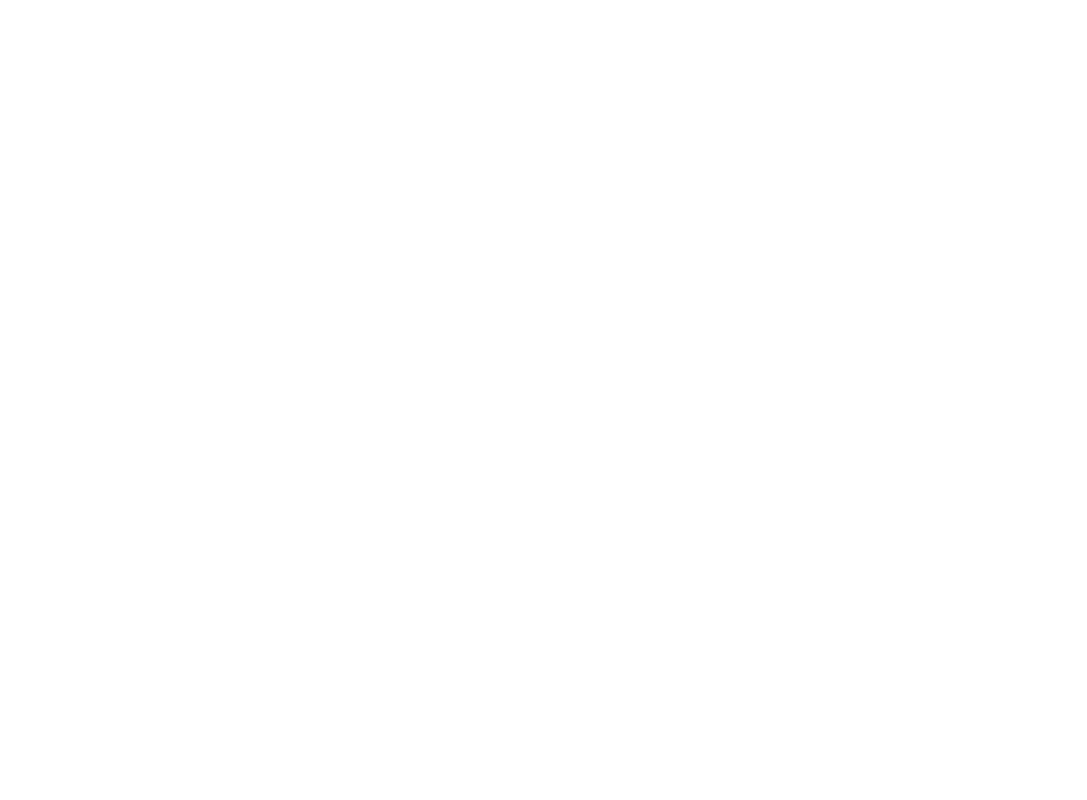
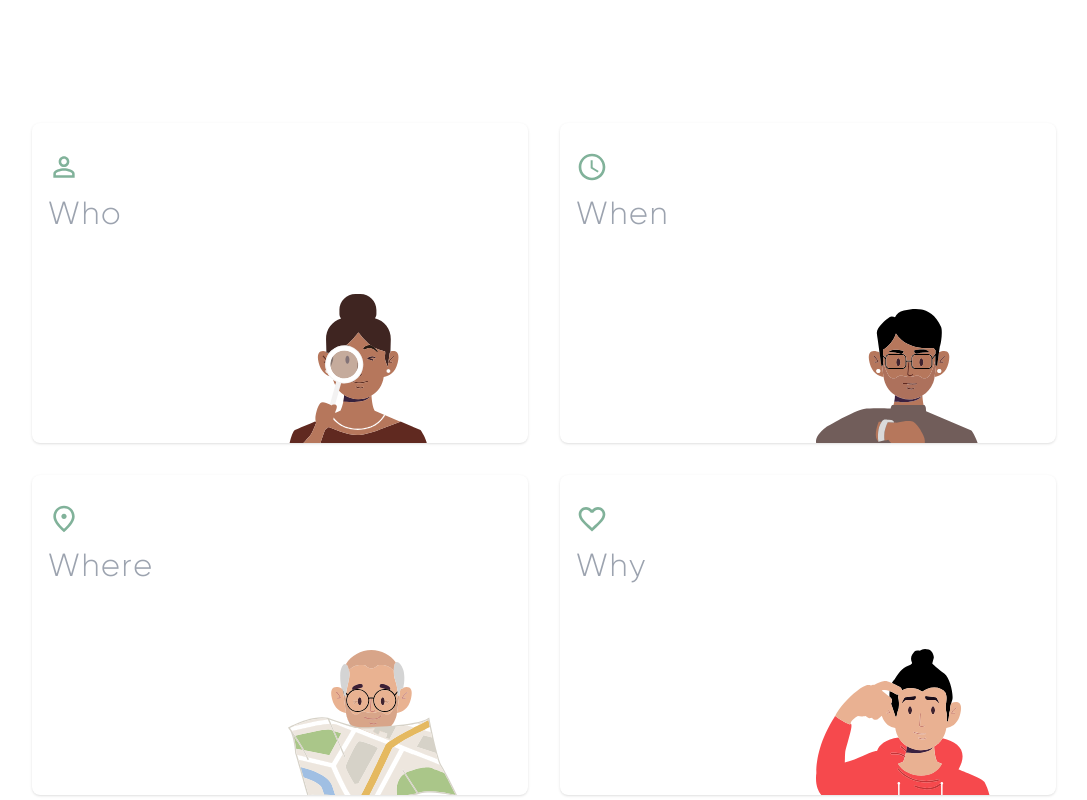
Before and after one commit to stapusoa/portfolio, a React (Vite) app: page /portfolio/projects/project1 in a window 1280 px wide. Shown: the part 2660-3460 px from the top of the page, without its empty margins (96-1183 px from the left). Built offline with nearby package versions, Linux system fonts and the light colour scheme; a web font is replaced by a local one.

Commit message:
Refactor page layout and build project

```diff
--- a/src/pages/projects/Project1.tsx
+++ b/src/pages/projects/Project1.tsx
@@ -188,24 +188,28 @@
               <Questions
                 w="Who"
                 SvgComponent={WhoIcon}
+                illustrationKey="who"
                 question="Who is experiencing the problem?"
                 statement="Small to medium-sized businesses using inventory management systems, specifically clients of Fishbowl Inventory."
               />
               <Questions
                 w="When"
                 SvgComponent={WhenIcon}
+                illustrationKey="when"
                 question="When does the problem occur?"
                 statement="The problem arises when these businesses need to perform inventory management and administrative tasks remotely, such as when they are away from the office or do not have access to desktop systems."
               />
               <Questions
-                w="When"
+                w="Where"
                 SvgComponent={WhereIcon}
+                illustrationKey="where"
                 question="Where does the user experience the problem?"
                 statement="The problem occurs in environments where these businesses need to manage inventory and administrative tasks remotely or on-the-go, outside of a traditional desktop setup."
               />
               <Questions
-                w="When"
+                w="Why"
                 SvgComponent={WhyIcon}
+                illustrationKey="why"
                 question="Why does this pain point matter to the user?"
                 statement="Efficient inventory management is key to the success of small and medium-sized businesses. Poor mobile solutions limit their capability to manage inventory remotely, leading to issues in order management, data access, and business agility, thus affecting productivity and possibly revenue."
               />
@@ -213,12 +217,12 @@
             <Goal
               statement="To successfully launch Fishbowl Go, a user-friendly iPad/tablet app, designed to bridge the gap in mobile inventory management for small to medium-sized businesses. Our aim was to simplify administrative tasks, making inventory management as efficient on tablets as it is on desktops. The goal was to enhance operational efficiency by at least 20% and improve user satisfaction, targeting a 15% increase in Fishbowl Inventory's client base within the first six months after launch."
               image={[
-                "/images/fbgo-sticky1.png",
-                "/images/fbgo-sticky2.png",
-                "/images/fbgo-sticky3.png",
-                "/images/fbgo-sticky4.png",
-                "/images/fbgo-sticky5.png",
-                "/images/fbgo-sticky6.png",
+                "/portfolio/images/fbgo-sticky1.png",
+                "/portfolio/images/fbgo-sticky2.png",
+                "/portfolio/images/fbgo-sticky3.png",
+                "/portfolio/images/fbgo-sticky4.png",
+                "/portfolio/images/fbgo-sticky5.png",
+                "/portfolio/images/fbgo-sticky6.png",
               ]}
             />
             <Understand user="User research revealed that accountants and business owners primarily depend on traditional, often manual methods for inventory management, such as desktop software, spreadsheets, and paper records. This reliance leads to several pain points:" />
--- a/src/pages/projects/Project2.tsx
+++ b/src/pages/projects/Project2.tsx
@@ -188,24 +188,28 @@
               <Questions
                 w="Who"
                 SvgComponent={WhoIcon}
+                illustrationKey="who"
                 question="Who is experiencing the problem?"
                 statement="Small to medium-sized businesses using inventory management systems, specifically clients of Fishbowl Inventory."
               />
               <Questions
                 w="When"
                 SvgComponent={WhenIcon}
+                illustrationKey="when"
                 question="When does the problem occur?"
                 statement="The problem arises when these businesses need to perform inventory management and administrative tasks remotely, such as when they are away from the office or do not have access to desktop systems."
               />
               <Questions
-                w="When"
+                w="Where"
                 SvgComponent={WhereIcon}
+                illustrationKey="where"
                 question="Where does the user experience the problem?"
                 statement="The problem occurs in environments where these businesses need to manage inventory and administrative tasks remotely or on-the-go, outside of a traditional desktop setup."
               />
               <Questions
-                w="When"
+                w="Why"
                 SvgComponent={WhyIcon}
+                illustrationKey="why"
                 question="Why does this pain point matter to the user?"
                 statement="Efficient inventory management is key to the success of small and medium-sized businesses. Poor mobile solutions limit their capability to manage inventory remotely, leading to issues in order management, data access, and business agility, thus affecting productivity and possibly revenue."
               />
--- a/src/pages/projects/Project3.tsx
+++ b/src/pages/projects/Project3.tsx
@@ -188,24 +188,28 @@
               <Questions
                 w="Who"
                 SvgComponent={WhoIcon}
+                illustrationKey="who"
                 question="Who is experiencing the problem?"
                 statement="Small to medium-sized businesses using inventory management systems, specifically clients of Fishbowl Inventory."
               />
               <Questions
                 w="When"
                 SvgComponent={WhenIcon}
+                illustrationKey="when"
                 question="When does the problem occur?"
                 statement="The problem arises when these businesses need to perform inventory management and administrative tasks remotely, such as when they are away from the office or do not have access to desktop systems."
               />
               <Questions
-                w="When"
+                w="Where"
                 SvgComponent={WhereIcon}
+                illustrationKey="where"
                 question="Where does the user experience the problem?"
                 statement="The problem occurs in environments where these businesses need to manage inventory and administrative tasks remotely or on-the-go, outside of a traditional desktop setup."
               />
               <Questions
-                w="When"
+                w="Why"
                 SvgComponent={WhyIcon}
+                illustrationKey="why"
                 question="Why does this pain point matter to the user?"
                 statement="Efficient inventory management is key to the success of small and medium-sized businesses. Poor mobile solutions limit their capability to manage inventory remotely, leading to issues in order management, data access, and business agility, thus affecting productivity and possibly revenue."
               />
--- a/src/pages/projects/Project4.tsx
+++ b/src/pages/projects/Project4.tsx
@@ -188,24 +188,28 @@
               <Questions
                 w="Who"
                 SvgComponent={WhoIcon}
+                illustrationKey="who"
                 question="Who is experiencing the problem?"
                 statement="Small to medium-sized businesses using inventory management systems, specifically clients of Fishbowl Inventory."
               />
               <Questions
                 w="When"
                 SvgComponent={WhenIcon}
+                illustrationKey="when"
                 question="When does the problem occur?"
                 statement="The problem arises when these businesses need to perform inventory management and administrative tasks remotely, such as when they are away from the office or do not have access to desktop systems."
               />
               <Questions
-                w="When"
+                w="Where"
                 SvgComponent={WhereIcon}
+                illustrationKey="where"
                 question="Where does the user experience the problem?"
                 statement="The problem occurs in environments where these businesses need to manage inventory and administrative tasks remotely or on-the-go, outside of a traditional desktop setup."
               />
               <Questions
-                w="When"
+                w="Why"
                 SvgComponent={WhyIcon}
+                illustrationKey="why"
                 question="Why does this pain point matter to the user?"
                 statement="Efficient inventory management is key to the success of small and medium-sized businesses. Poor mobile solutions limit their capability to manage inventory remotely, leading to issues in order management, data access, and business agility, thus affecting productivity and possibly revenue."
               />
--- a/src/theme/unoTheme.ts
+++ b/src/theme/unoTheme.ts
@@ -5,7 +5,7 @@
 const colors = { ...themeColors }
 // prevents `text-body` from being generated
 // devs should ensure to use `type-body-1` or `type-body-2`
-// @ts-expect-error - Sometimes we have to do this??
+// @ts-ignore - Sometimes we have to do this??
 delete colors.body
 
 export const unoTheme: Theme = {
```
Also changed, not shown: 5 other files (tests, documents, lock files or other folders).
